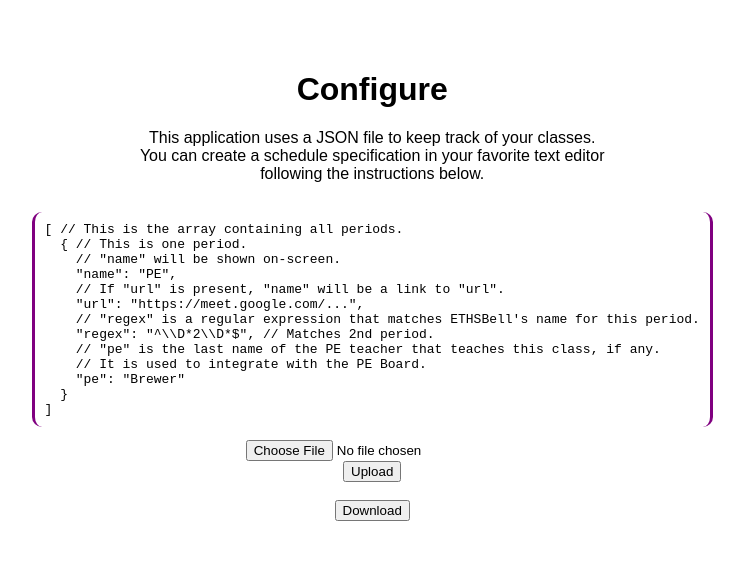
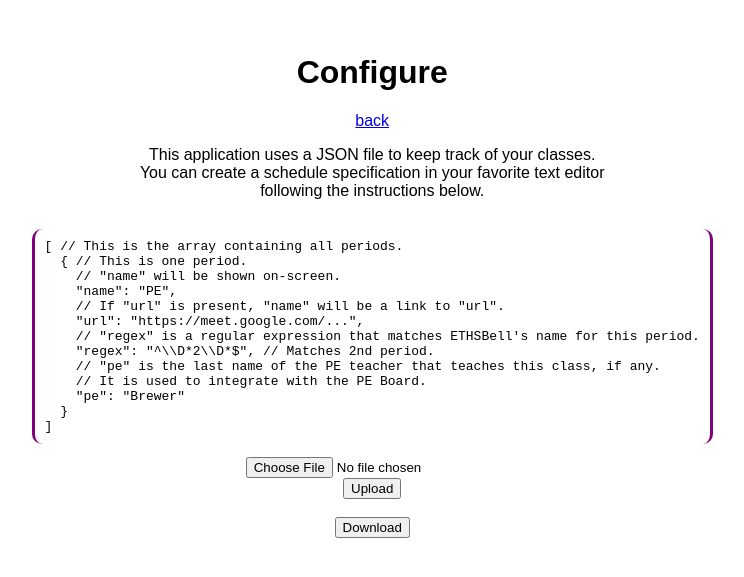
Before and after one commit to chromezoneeths/neat-bell, a website built with Vite: page configurator/index.html in a window 1280 px wide. Shown: the part 107-684 px from the top of the page, without its empty margins (255-999 px from the left). Built offline with nearby package versions, Linux system fonts and the light colour scheme.

Commit message:
Added a back link to the configurator

```diff
--- a/configurator/index.html
+++ b/configurator/index.html
@@ -11,6 +11,7 @@
 
 <body>
 	<h1>Configure</h1>
+	<a href="../">back</a>
 	<p>
 		This application uses a JSON file to keep track of your classes.<br>
 		You can create a schedule specification in your favorite text editor<br>
```
